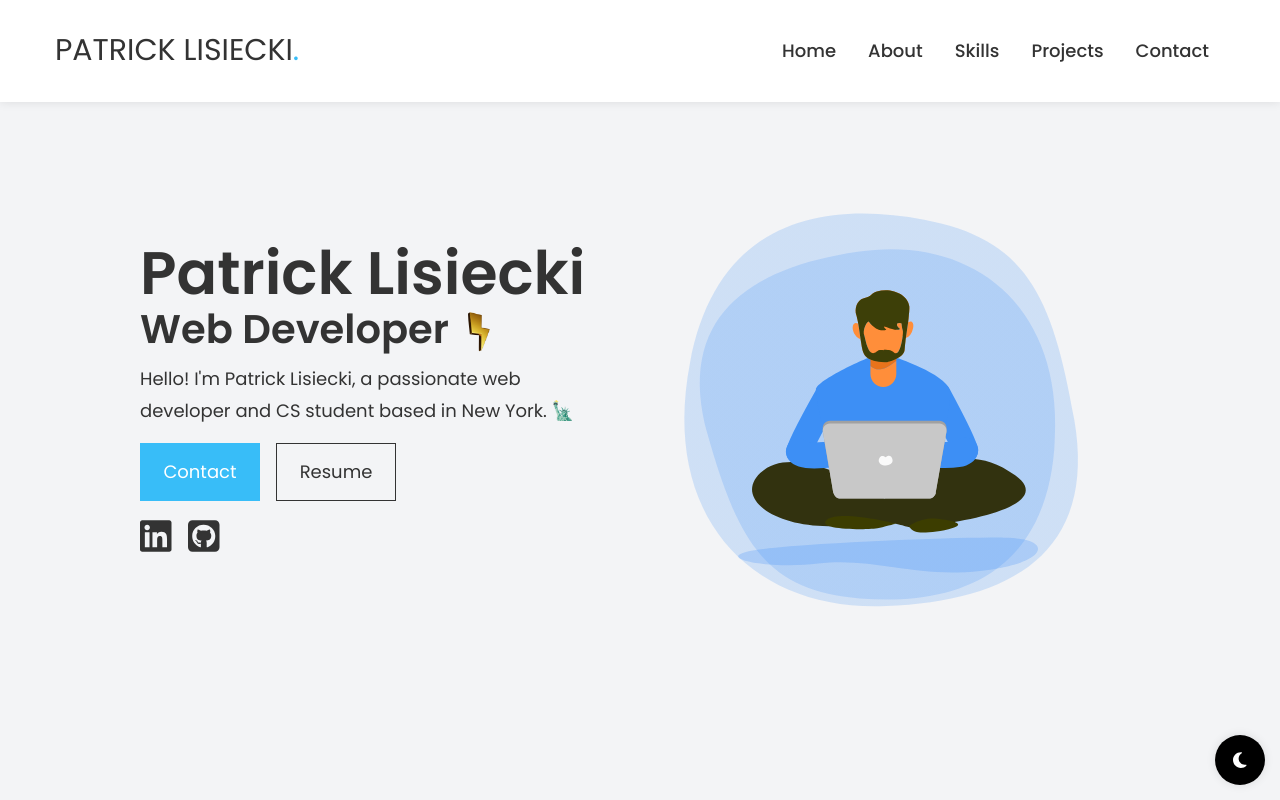
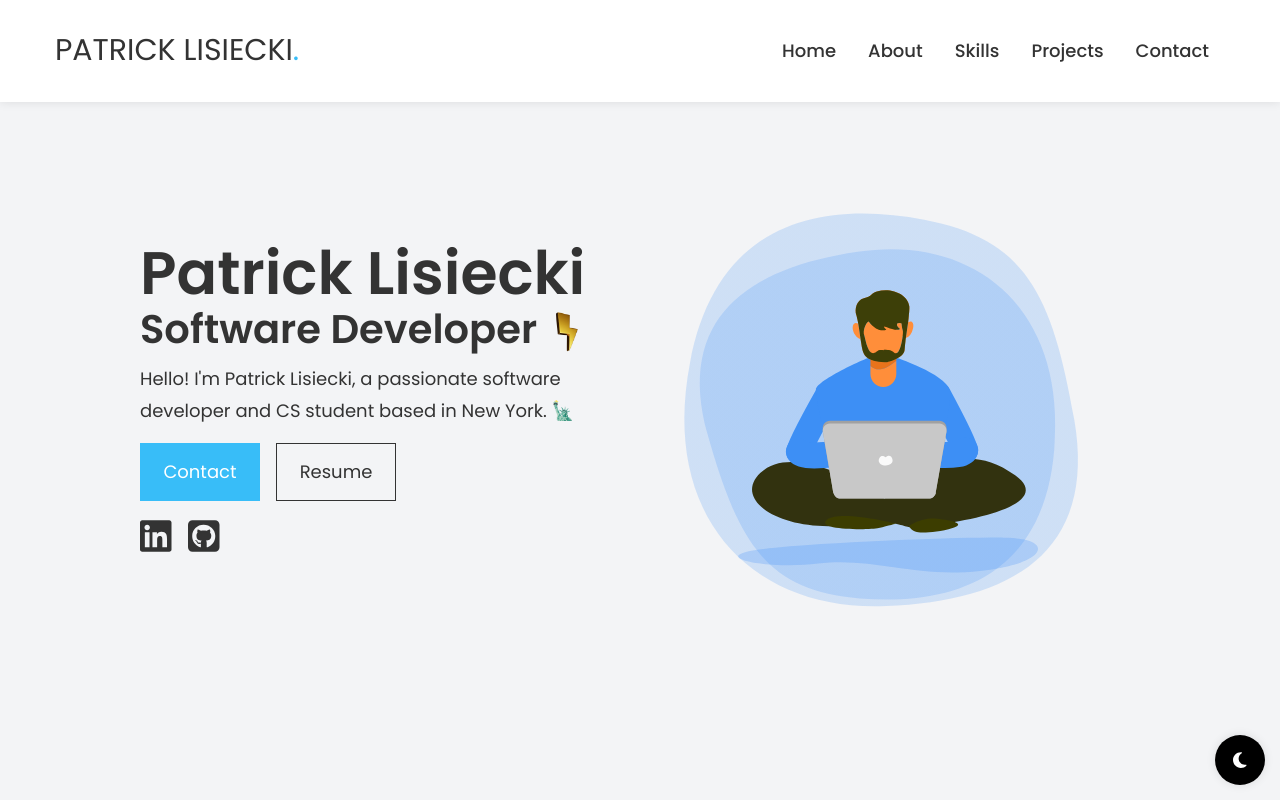
Before and after one commit to PatrickLisiecki/personal-site, a React (Vite) app: page / in a window 1280 px wide. Shown: the top 800 px of the page. Built offline with nearby package versions, Linux system fonts and the light colour scheme.

Commit message:
Added updated resume link and changed developer title

```diff
--- a/src/components/Home.jsx
+++ b/src/components/Home.jsx
@@ -24,7 +24,7 @@
               Patrick Lisiecki
             </h1>
             <h2 className="h2 mb-0 text-[25px] font-semibold md:text-[40px]">
-              Web Developer
+              Software Developer
               <img
                 src="/flash.png"
                 alt="Flash"
@@ -35,7 +35,7 @@
 
           {/* Text */}
           <p className="mx-auto mb-4 max-w-[350px] dark:text-white xl:mx-0 xl:max-w-[475px]">
-            Hello! I'm Patrick Lisiecki, a passionate web developer and CS
+            Hello! I'm Patrick Lisiecki, a passionate software developer and CS
             student based in New York. 🗽
           </p>
 
@@ -62,7 +62,7 @@
 
             {/* Resume Button */}
             <a
-              href="https://drive.google.com/file/d/18HfoIYtUPc9nhOxsYO9AgdVYH5BKXtEC/view?usp=sharing"
+              href="https://drive.google.com/file/d/1Uelyrd3QCWSo8FobVakih8S2_k1V-V3Q/view?usp=sharing"
               target="_blank"
               rel="noreferrer"
             >
```
